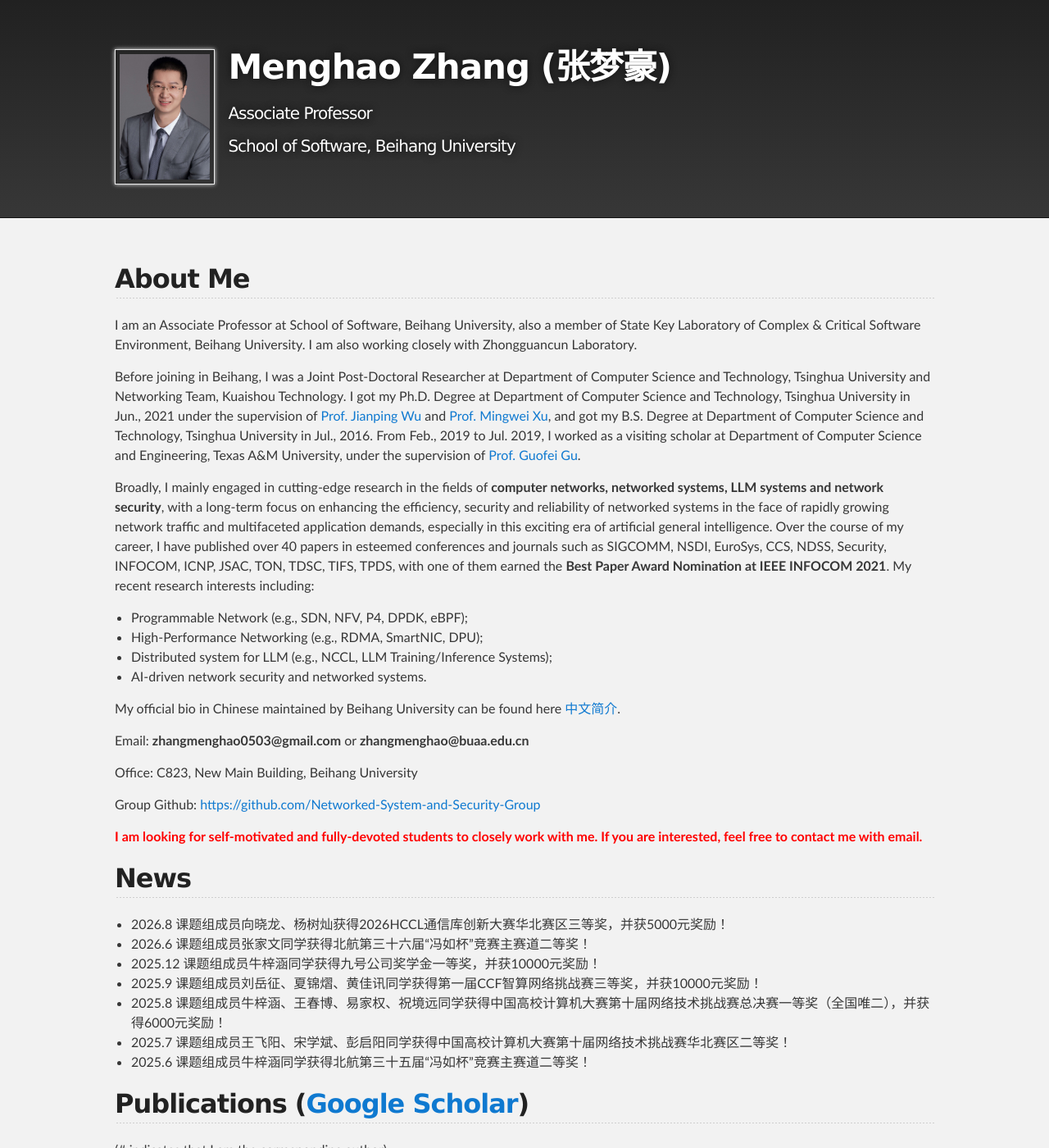
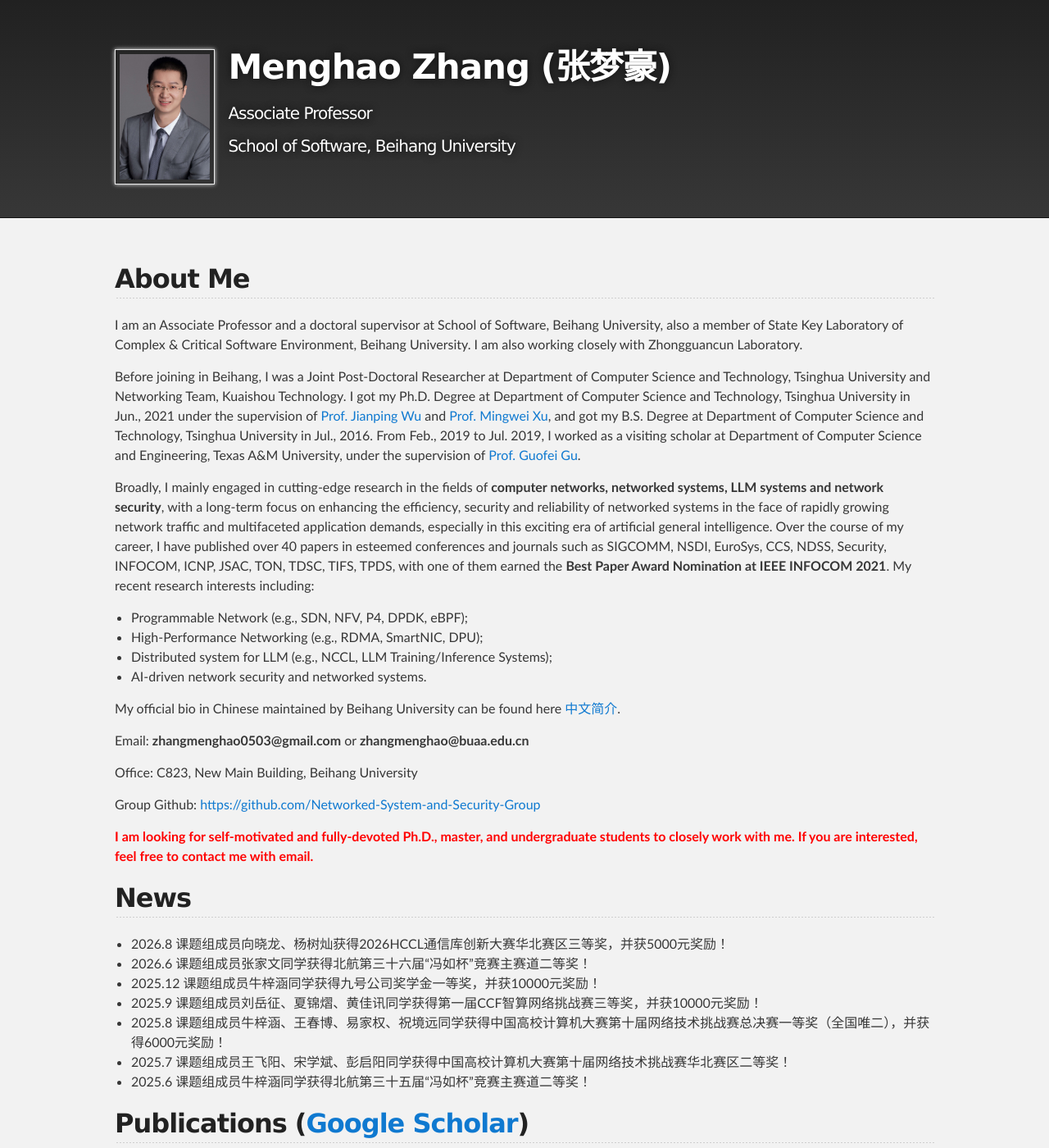
Before and after one commit to zhangmenghao/zhangmenghao.github.io, a Jekyll site: the page built from index.md, in a window 1280 px wide and 1400 px high. Shown: the whole window at 82% size. Built offline with Jekyll 4.4.1, drawn with Linux system fonts in a browser that asks for light colours.

Commit message:
Update bio

```diff
--- a/index.md
+++ b/index.md
@@ -7,7 +7,7 @@ category: Tech
 
 ## About Me
 
-I am an Associate Professor at School of Software, Beihang University, also a member of State Key Laboratory of Complex & Critical Software Environment, Beihang University. I am also working closely with Zhongguancun Laboratory.
+I am an Associate Professor and a doctoral supervisor at School of Software, Beihang University, also a member of State Key Laboratory of Complex & Critical Software Environment, Beihang University. I am also working closely with Zhongguancun Laboratory.
 
 Before joining in Beihang, I was a Joint Post-Doctoral Researcher at Department of Computer Science and Technology, Tsinghua University and Networking Team, Kuaishou Technology.
 I got my Ph.D. Degree at Department of Computer Science and Technology, Tsinghua University in Jun., 2021 under the supervision of [Prof. Jianping Wu](https://www.tsinghua.edu.cn/info/1166/93896.htm) and [Prof. Mingwei Xu](https://scholar.google.com/citations?user=xL6zuCMAAAAJ&hl=zh-CN), and got my B.S. Degree at Department of Computer Science and Technology, Tsinghua University in Jul., 2016.
@@ -29,7 +29,7 @@ Office: C823, New Main Building, Beihang University
 
 Group Github: [https://github.com/Networked-System-and-Security-Group](https://github.com/Networked-System-and-Security-Group)
 
-**<font color='red'>I am looking for self-motivated and fully-devoted students to closely work with me. If you are interested, feel free to contact me with email.</font>**
+**<font color='red'>I am looking for self-motivated and fully-devoted Ph.D., master, and undergraduate students to closely work with me. If you are interested, feel free to contact me with email.</font>**
 
 
 ## News
```
